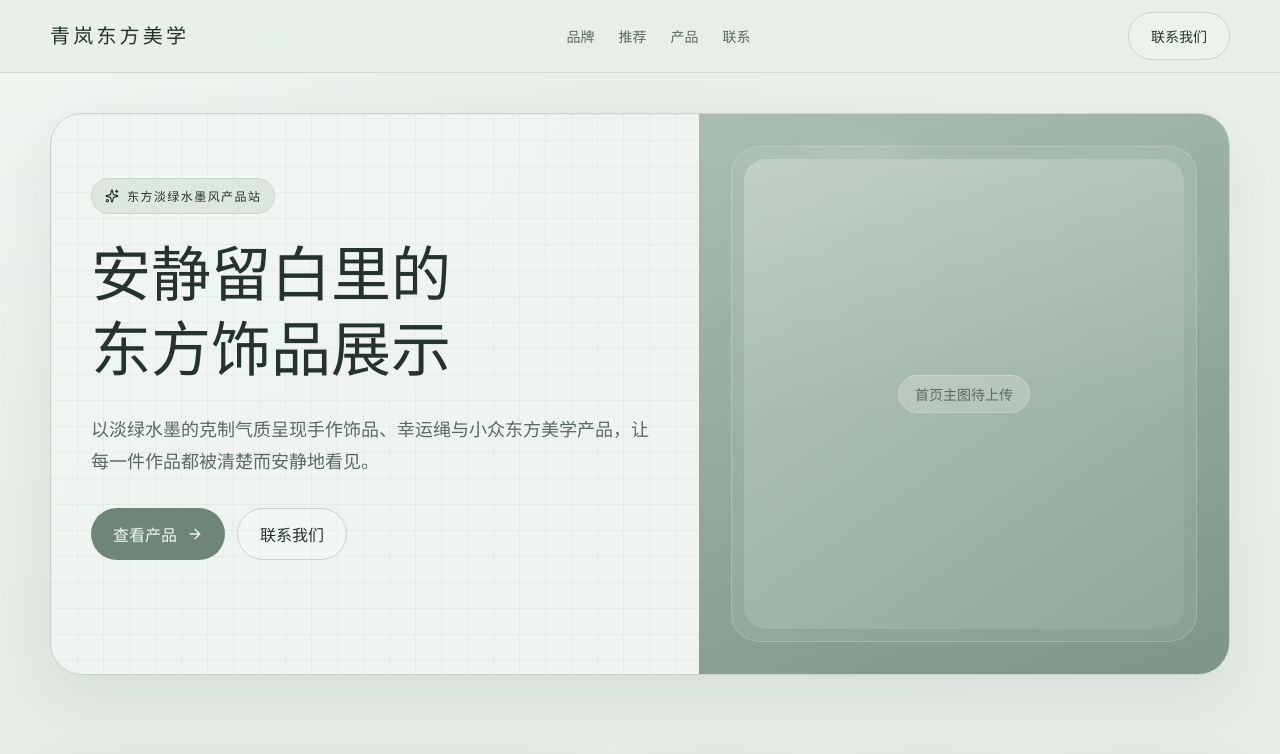
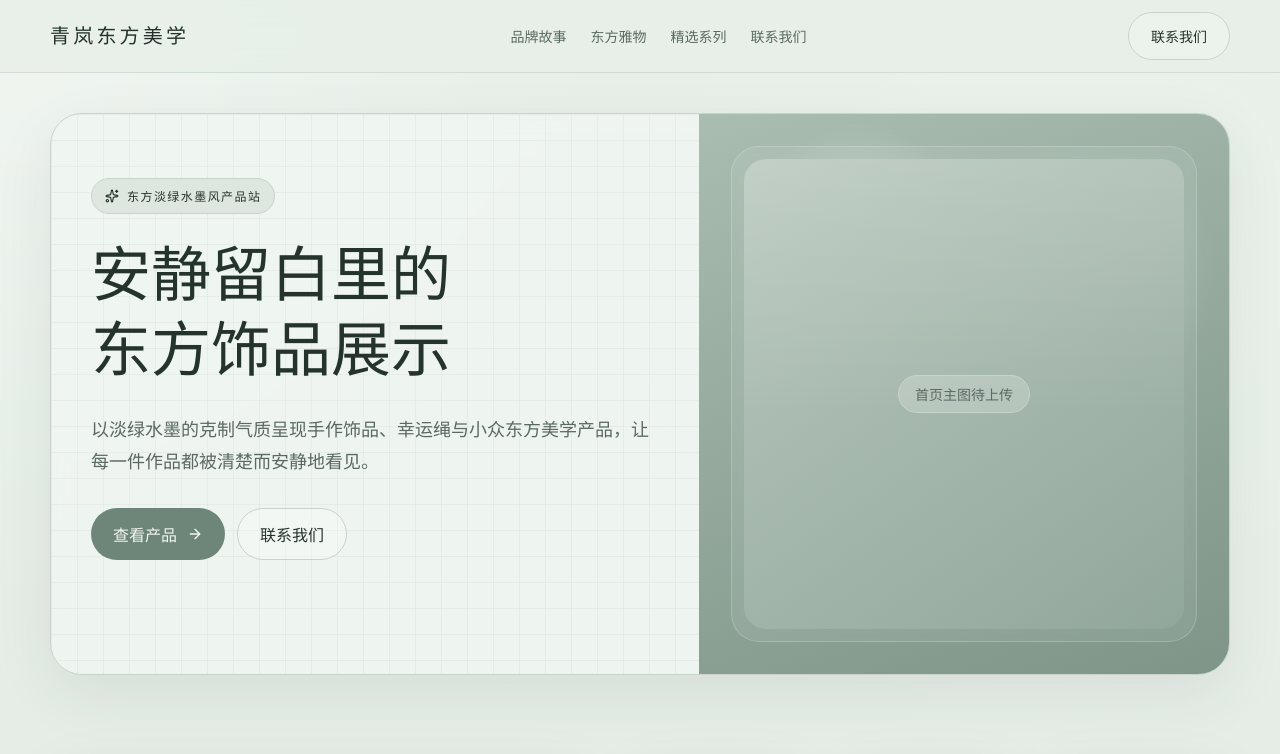
Before and after one commit to xiaofengren2026/prebuiltui-supabase-product-site, a Next.js app: page / in a window 1280 px wide. Shown: the top 754 px of the page. Built offline with nearby package versions, Linux system fonts and the light colour scheme; no server answers; the database is empty.

Commit message:
Update homepage navigation labels

```diff
--- a/src/components/site/site-header.tsx
+++ b/src/components/site/site-header.tsx
@@ -8,15 +8,33 @@ type SiteHeaderProps = {
 
 export function SiteHeader({ brandName }: SiteHeaderProps) {
   const navItems = SITE_NAV_ITEMS.map((item) => {
+    let label = item.label;
+
+    if (item.href === "/#brand") {
+      label = "品牌故事";
+    }
+
+    if (item.href === "/#featured") {
+      label = "东方雅物";
+    }
+
     if (item.href === "/#products") {
-      return { ...item, href: "/products" };
+      label = "精选系列";
     }
 
     if (item.href === "/#contact") {
-      return { ...item, href: "/contact" };
+      label = "联系我们";
     }
 
-    return item;
+    if (item.href === "/#products") {
+      return { ...item, label, href: "/products" };
+    }
+
+    if (item.href === "/#contact") {
+      return { ...item, label, href: "/contact" };
+    }
+
+    return { ...item, label };
   });
 
   return (
```
